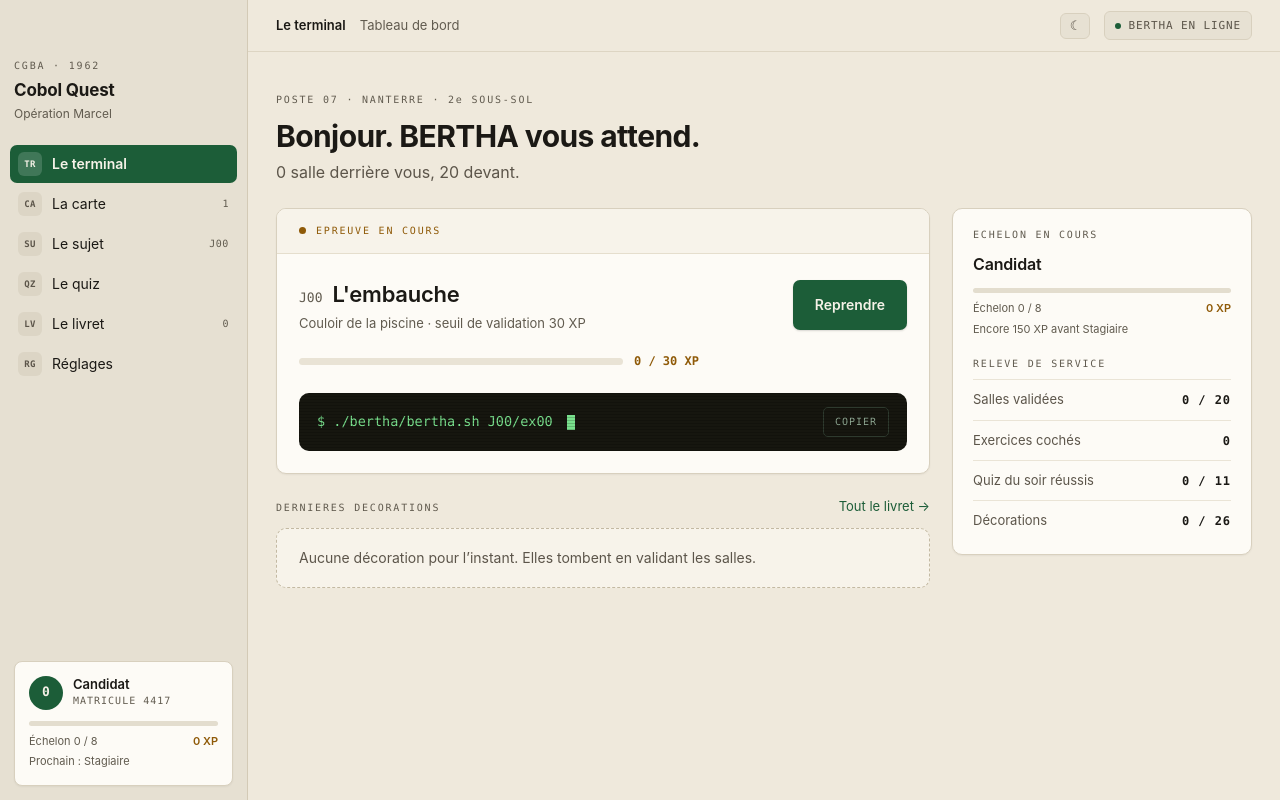
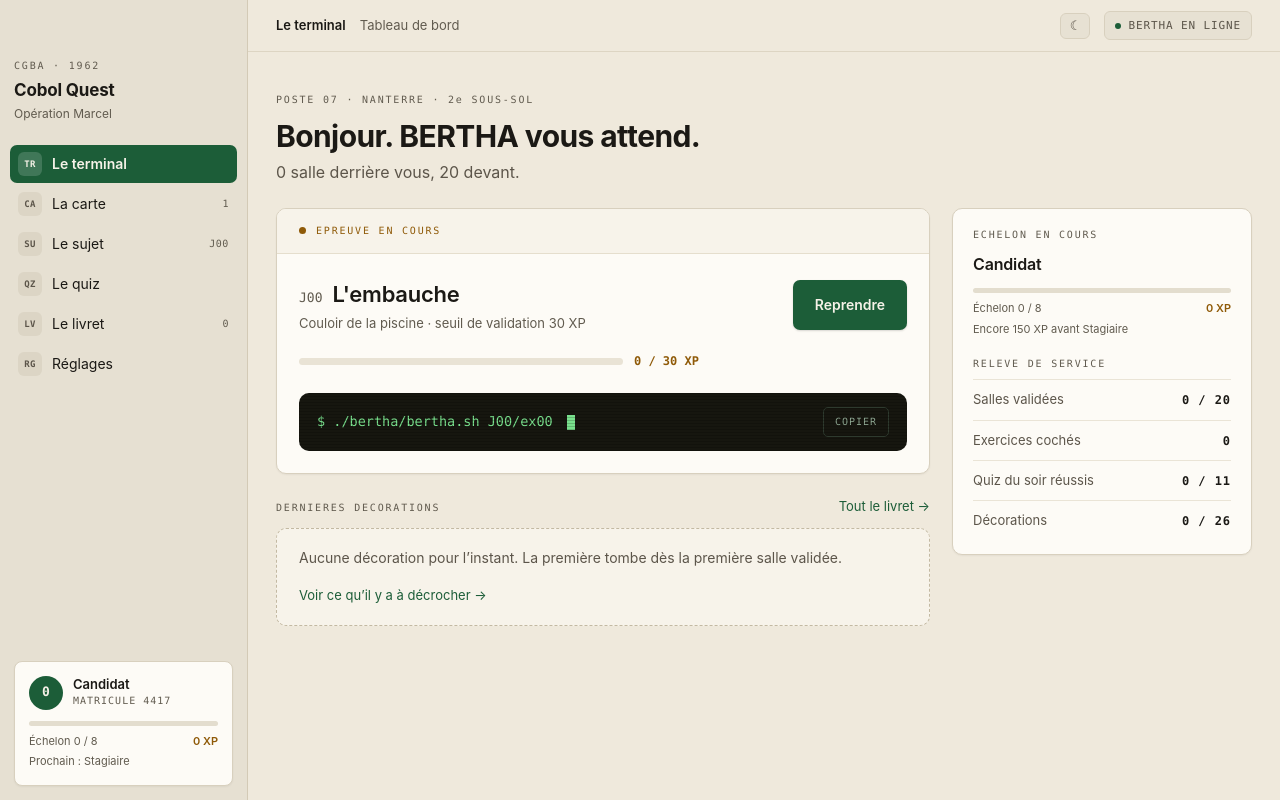
Before and after one commit to G-Sadok/cobol-quest, a React (Vite) app in the folder app/: page / in a window 1280 px wide. Built offline with nearby package versions, Linux system fonts and the light colour scheme.

Commit message:
app: un etat vide commun, la ou l ecran restait blanc

```diff
--- a/app/src/ecrans/FeuilleDeRoute.jsx
+++ b/app/src/ecrans/FeuilleDeRoute.jsx
@@ -8,6 +8,7 @@
 // passer les XP, la jauge etant trop lente pour un exercice a 10 XP.
 
 import { basculerExercice } from '../store/progression.js'
+import EtatVide from '../ui/EtatVide.jsx'
 import { useApp } from '../ui/contexte.js'
 import { feuilleDeRoute, verdictBascule } from '../ui/feuilleDeRoute.js'
 
@@ -37,8 +38,16 @@ export default function FeuilleDeRoute({ idEpreuve }) {
   const { etat, appliquer, annoncer } = useApp()
   const feuille = feuilleDeRoute(etat, idEpreuve)
 
-  // Garde-fou pour une progression importee qui aurait vieilli.
-  if (!feuille) return null
+  // Garde-fou pour une progression importee qui aurait vieilli : la salle
+  // ouverte n'existe plus au programme. Le volet le dit au lieu de rester vide.
+  if (!feuille) {
+    return (
+      <EtatVide
+        label="FEUILLE INTROUVABLE"
+        texte="Cette salle ne figure plus au programme : aucune feuille de route à cocher ici. Repassez par La carte pour en ouvrir une autre."
+      />
+    )
+  }
 
   const { epreuve, jauge, bertha } = feuille
 
--- a/app/src/ecrans/Quiz.jsx
+++ b/app/src/ecrans/Quiz.jsx
@@ -13,6 +13,7 @@
 import { useEffect, useState } from 'react'
 import { enregistrerQuiz, quizReussi } from '../store/progression.js'
 import Ecran from '../ui/Ecran.jsx'
+import EtatVide from '../ui/EtatVide.jsx'
 import { useApp } from '../ui/contexte.js'
 import { ecranParId } from '../ui/ecrans.js'
 import {
@@ -170,8 +171,28 @@ export default function Quiz() {
   const entete = enteteSeance(etat, idEpreuve)
   const seances = sommaireDesSeances(etat)
 
-  // Garde-fou pour une progression importee qui aurait vieilli.
-  if (!entete) return null
+  // Garde-fou pour une progression importee qui aurait vieilli : la seance
+  // demandee ne figure plus au programme. On le dit et on rend le geste qui
+  // ramene a la seance du moment, plutot que de laisser un ecran blanc.
+  if (!entete) {
+    return (
+      <Ecran largeur={ecranParId('quiz').largeur}>
+        <div className="quiz-entete">
+          <div className="etiquette-mono">18 H 45 · AVANT DE RENDRE LE PUPITRE</div>
+          <h1 className="ecran-titre">Le quiz du soir</h1>
+        </div>
+        <EtatVide
+          label="SEANCE INTROUVABLE"
+          texte="Cette séance ne figure plus au programme : elle vient sans doute d’une progression importée d’une version précédente."
+          action={
+            <button type="button" className="bouton-primaire" onClick={() => setChoisie(null)}>
+              Revenir à la séance du soir
+            </button>
+          }
+        />
+      </Ecran>
+    )
+  }
 
   const releve = resultatSeance(idEpreuve, seance.copie, seance.dejaCredite)
   const fiche = seance.fini ? null : ficheQuestion(idEpreuve, seance.rang, seance.copie)
--- a/app/src/ecrans/Terminal.jsx
+++ b/app/src/ecrans/Terminal.jsx
@@ -8,6 +8,7 @@ import { useEffect, useState } from 'react'
 import { citationDeMarcel } from '../data/citations.js'
 import Console from '../ui/Console.jsx'
 import Ecran, { EnteteEcran } from '../ui/Ecran.jsx'
+import EtatVide from '../ui/EtatVide.jsx'
 import { useApp } from '../ui/contexte.js'
 import { ecranParId } from '../ui/ecrans.js'
 import { espacerMilliers } from '../ui/format.js'
@@ -130,9 +131,14 @@ export default function Terminal() {
               </button>
             </div>
             {decorations.length === 0 ? (
-              <p className="decorations-vide">
-                Aucune décoration pour l’instant. Elles tombent en validant les salles.
-              </p>
+              <EtatVide
+                texte="Aucune décoration pour l’instant. La première tombe dès la première salle validée."
+                action={
+                  <button type="button" className="bouton-lien" onClick={() => aller('livret')}>
+                    Voir ce qu’il y a à décrocher →
+                  </button>
+                }
+              />
             ) : (
               <div className="decorations-grille">
                 {decorations.map((decoration) => (
--- a/app/src/styles/composants.css
+++ b/app/src/styles/composants.css
@@ -378,6 +378,35 @@
   }
 }
 
+/* ---------------------------------------------------------- l'etat vide */
+
+/*
+ * Rien a montrer se dit avec une phrase sur un cadre en pointilles : le meme
+ * pointille que les salles verrouillees et les bonus facultatifs, c'est-a-dire
+ * « pas encore ». Aucune illustration, aucun carre gris.
+ */
+.etat-vide {
+  padding: var(--e7) var(--e8);
+  background: var(--tete);
+  border: 1px dashed var(--trait-fort);
+  border-radius: var(--r-carte);
+}
+
+.etat-vide .etiquette-mono {
+  display: block;
+  margin-bottom: var(--e4);
+}
+
+.etat-vide-texte {
+  margin: 0;
+  color: var(--encre-2);
+  font-size: var(--t-corps-2);
+}
+
+.etat-vide-action {
+  margin-top: var(--e6);
+}
+
 /* ------------------------------------------------------------ les effets */
 
 /*
--- a/app/src/styles/terminal.css
+++ b/app/src/styles/terminal.css
@@ -137,16 +137,7 @@
   color: var(--encre-3);
 }
 
-/* Etat vide : le design veut une phrase, pas un carre gris. */
-.decorations-vide {
-  margin: 0;
-  padding: var(--e7) var(--e8);
-  background: var(--tete);
-  border: 1px dashed var(--trait-fort);
-  border-radius: var(--r-carte);
-  font-size: var(--t-corps-2);
-  color: var(--encre-2);
-}
+/* L'etat vide du mur des decorations est celui de tout le monde (.etat-vide). */
 
 /* ----------------------------------------------------- la colonne de service */
 
--- /dev/null
+++ b/app/src/ui/EtatVide.jsx
@@ -0,0 +1,14 @@
+// L'etat vide commun : une phrase sur un cadre en pointilles, jamais un carre
+// gris ni un ecran blanc. Le design ne prevoit pas d'illustration : le
+// pointille dit « rien ici pour l'instant », la phrase dit ce qui remplira la
+// place, et le bouton optionnel donne le geste qui y mene.
+
+export default function EtatVide({ label, texte, action }) {
+  return (
+    <div className="etat-vide">
+      {label ? <div className="etiquette-mono">{label}</div> : null}
+      <p className="etat-vide-texte">{texte}</p>
+      {action ? <div className="etat-vide-action">{action}</div> : null}
+    </div>
+  )
+}
```
Also changed, not shown: 1 other file (tests, documents, lock files or other folders).
